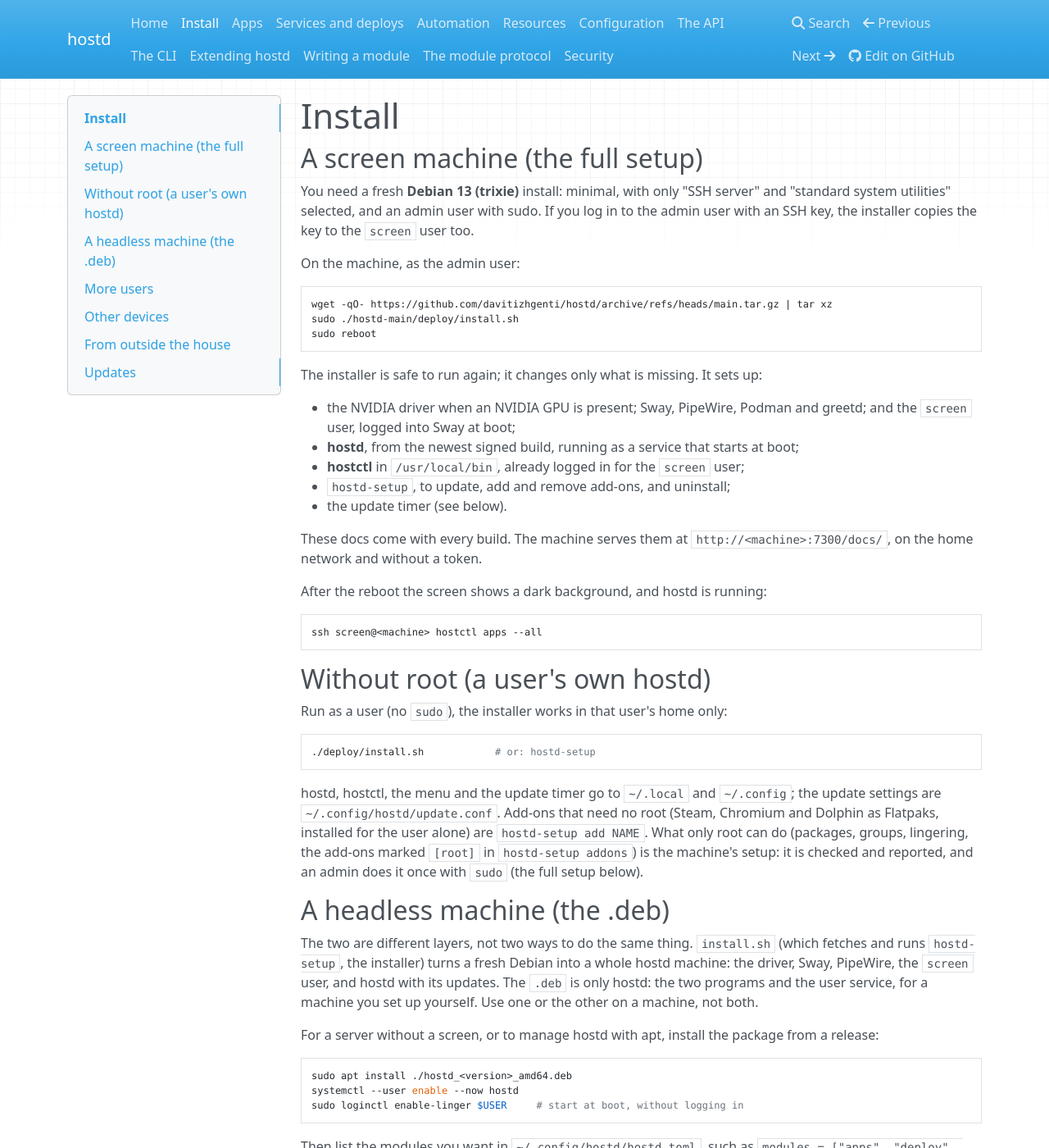
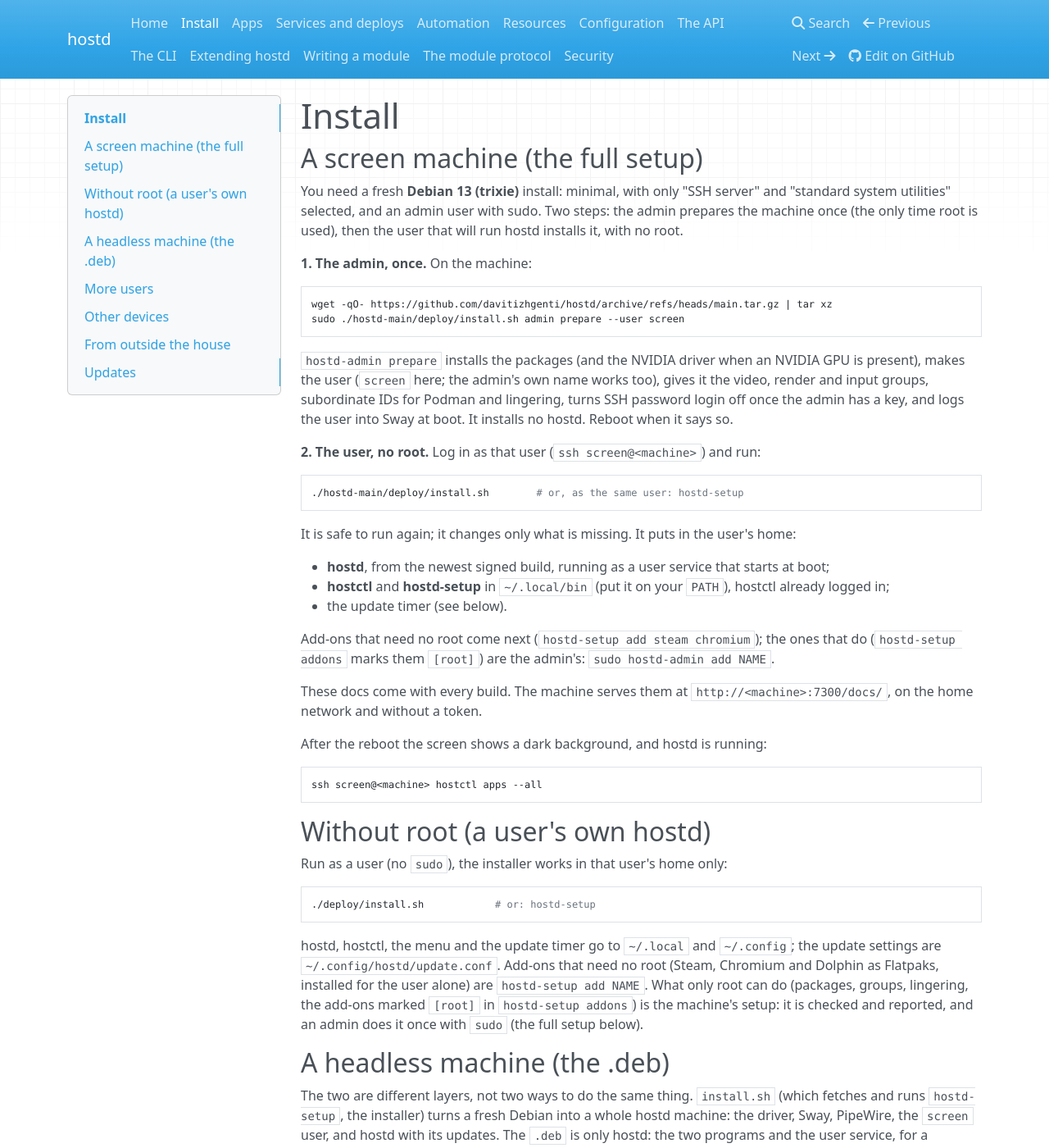
Before and after one commit to davitizhgenti/hostd, an MkDocs documentation site: the page built from docs/install.md, in a window 1280 px wide and 1400 px high. Shown: the whole window at 82% size. Built offline with MkDocs 1.6.1, drawn with Linux system fonts in a browser that asks for light colours; nearby versions of some CDN libraries; some of the changed text lies outside the part shown.

Commit message:
No-root container test (make test-install-user, in CI); docs for the two-step install, root add-ons and plan status; user list without root; note on root hostd-setup install
Co-Authored-By: Claude Sonnet 5.5 <noreply@anthropic.com>

````diff
--- a/docs/install.md
+++ b/docs/install.md
@@ -2,23 +2,30 @@
 
 ## A screen machine (the full setup)
 
-You need a fresh **Debian 13 (trixie)** install: minimal, with only "SSH server" and "standard system utilities" selected, and an admin user with sudo. If you log in to the admin user with an SSH key, the installer copies the key to the `screen` user too.
+You need a fresh **Debian 13 (trixie)** install: minimal, with only "SSH server" and "standard system utilities" selected, and an admin user with sudo. Two steps: the admin prepares the machine once (the only time root is used), then the user that will run hostd installs it, with no root.
 
-On the machine, as the admin user:
+**1. The admin, once.** On the machine:
 
 ```sh
 wget -qO- https://github.com/davitizhgenti/hostd/archive/refs/heads/main.tar.gz | tar xz
-sudo ./hostd-main/deploy/install.sh
-sudo reboot
+sudo ./hostd-main/deploy/install.sh admin prepare --user screen
 ```
 
-The installer is safe to run again; it changes only what is missing. It sets up:
+`hostd-admin prepare` installs the packages (and the NVIDIA driver when an NVIDIA GPU is present), makes the user (`screen` here; the admin's own name works too), gives it the video, render and input groups, subordinate IDs for Podman and lingering, turns SSH password login off once the admin has a key, and logs the user into Sway at boot. It installs no hostd. Reboot when it says so.
 
-- the NVIDIA driver when an NVIDIA GPU is present; Sway, PipeWire, Podman and greetd; and the `screen` user, logged into Sway at boot;
-- **hostd**, from the newest signed build, running as a service that starts at boot;
-- **hostctl** in `/usr/local/bin`, already logged in for the `screen` user;
-- `hostd-setup`, to update, add and remove add-ons, and uninstall;
+**2. The user, no root.** Log in as that user (`ssh screen@<machine>`) and run:
+
+```sh
+./hostd-main/deploy/install.sh        # or, as the same user: hostd-setup
+```
+
+It is safe to run again; it changes only what is missing. It puts in the user's home:
+
+- **hostd**, from the newest signed build, running as a user service that starts at boot;
+- **hostctl** and **hostd-setup** in `~/.local/bin` (put it on your `PATH`), hostctl already logged in;
 - the update timer (see below).
+
+Add-ons that need no root come next (`hostd-setup add steam chromium`); the ones that do (`hostd-setup addons` marks them `[root]`) are the admin's: `sudo hostd-admin add NAME`.
 
 These docs come with every build. The machine serves them at `http://<machine>:7300/docs/`, on the home network and without a token.
 
@@ -57,13 +64,14 @@ Then list the modules you want in `~/.config/hostd/hostd.toml`, such as `modules
 The user the installer makes (`screen`) has the screen and the machine's first hostd, on port 7300. Any other user can have a hostd of their own: their apps, their audio, their tokens, their files, and a certificate authority of their own, on a port of their own. One user's hostd cannot touch another's.
 
 ```sh
-sudo hostd-setup user add alice            # creates alice if needed; her hostd gets port 7301
-sudo hostd-setup user add bob --port 7400
-sudo hostd-setup user list
-sudo hostd-setup user remove alice [--purge]   # stop her hostd (--purge: and delete its data); alice stays
+sudo hostd-admin user add alice            # creates alice if needed; her hostd gets port 7301
+sudo hostd-admin user add bob --port 7400
+hostctl systems                          # every hostd on the machine
+hostd-setup user list
+sudo hostd-admin user remove alice [--purge]   # stop her hostd (--purge: and delete its data); alice stays
 ```
 
-Each one is installed the way the first is (from the same signed build), starts at boot, and is brought up to date by every `sudo hostd-setup update`. The port is written once to `~/.config/hostd/hostd.toml` as `listen`, which you can change later. These users are for services and for logging in over SSH or the API: the screen, its Sway session and the on-screen menu belong to the first user. A second screen with its own user needs a second graphics device and a logind seat, which hostd-setup does not set up yet.
+Each one is installed the way the first is (from the same signed build), starts at boot, and updates itself with its own update timer. The port is written once to `~/.config/hostd/hostd.toml` as `listen`, which you can change later. These users are for services and for logging in over SSH or the API: the screen, its Sway session and the on-screen menu belong to the first user. Giving the screen to another user's hostd, one at a time, is not built yet.
 
 To use them from a laptop, save a login for each under a name; `hostctl context` lists them and chooses one:
 
@@ -108,7 +116,7 @@ The router forwards UDP 51820 (`HOSTD_WIREGUARD_PORT` changes it) to the machine
 **Tailscale** (`tailscale`): nothing to forward, but Tailscale's service introduces your devices to each other, and you log in with an account.
 
 ```sh
-sudo hostd-setup add tailscale                               # prints a URL to approve the machine at
+sudo hostd-admin add tailscale                               # prints a URL to approve the machine at
 sudo HOSTD_TAILSCALE_AUTHKEY=tskey-auth-... hostd-setup add tailscale   # or join with an auth key
 hostctl login 100.x.y.z                                      # on the laptop: the machine's tailnet address
 ```
````
Also changed, not shown: other parts of docs/install.md (+9 -9 lines), docs/config.md (+1 -1 lines), docs/extending.md (+2 -1 lines), docs/security.md (+1 -1 lines), plan.md (+16 -0 lines), 5 other files.
